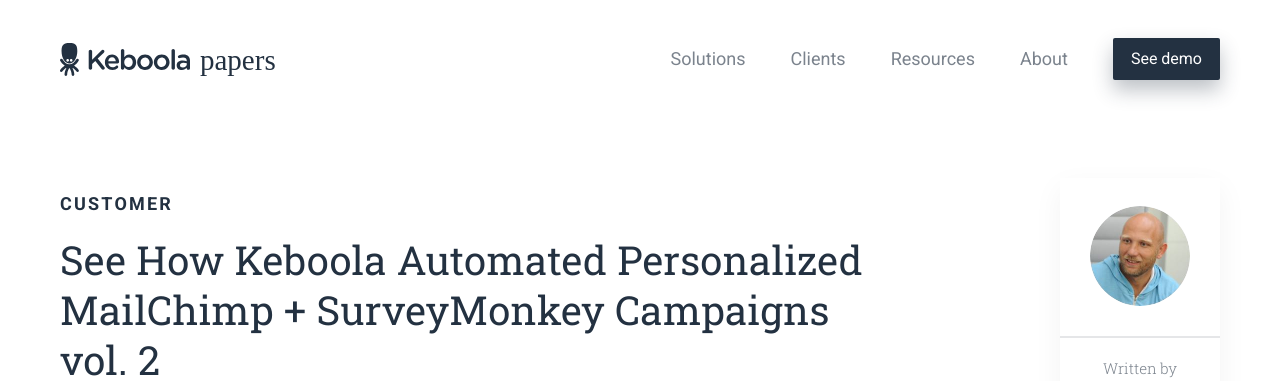
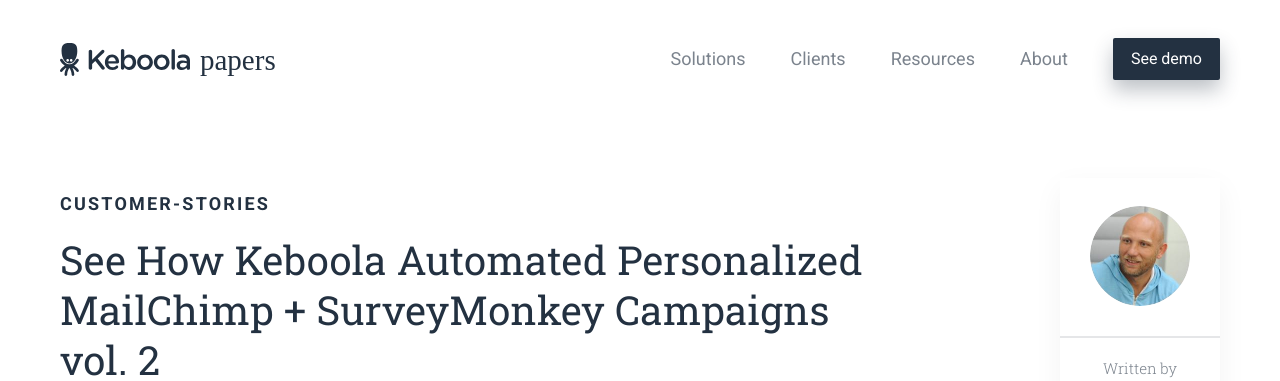
Before and after one commit to keboola/blog, a Jekyll site: the page built from _posts/2018-03-20-see-how-keboola.md, in a window 1280 px wide and 900 px high. Shown: the top 381 px of the window. Built offline with Jekyll 4.4.1, drawn with Linux system fonts in a browser that asks for light colours; nearby versions of some CDN libraries.

Commit message:
Update from Forestry.io - 2018-03-20-see-how-keboola.md

```diff
--- a/_posts/2018-03-20-see-how-keboola.md
+++ b/_posts/2018-03-20-see-how-keboola.md
@@ -8,7 +8,7 @@
 user: pavel-dolezal
 coverphoto: ''
 cover_photo_slider: ''
-categories: customer stories
+categories: customer-stories
 coverphoto_slider: "/uploads/most-recent-img-1.jpg"
 ---
 
```
